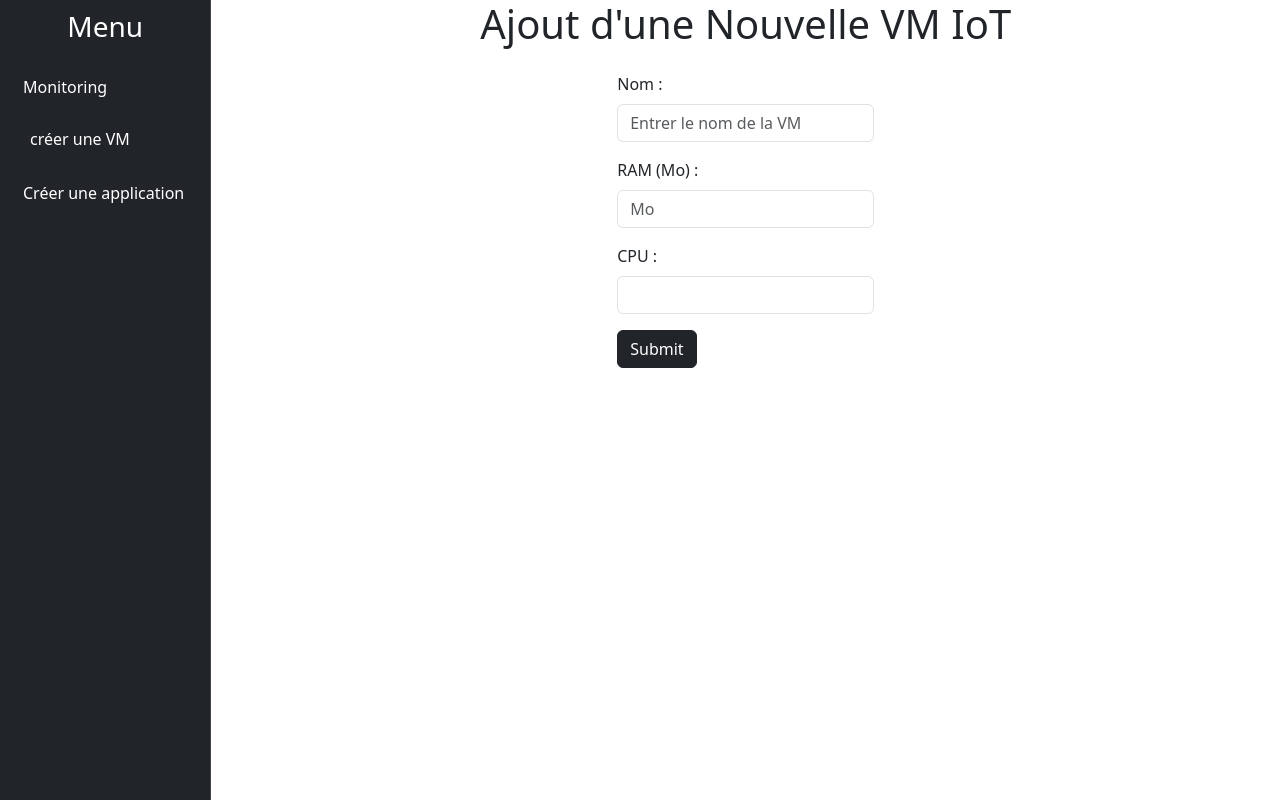
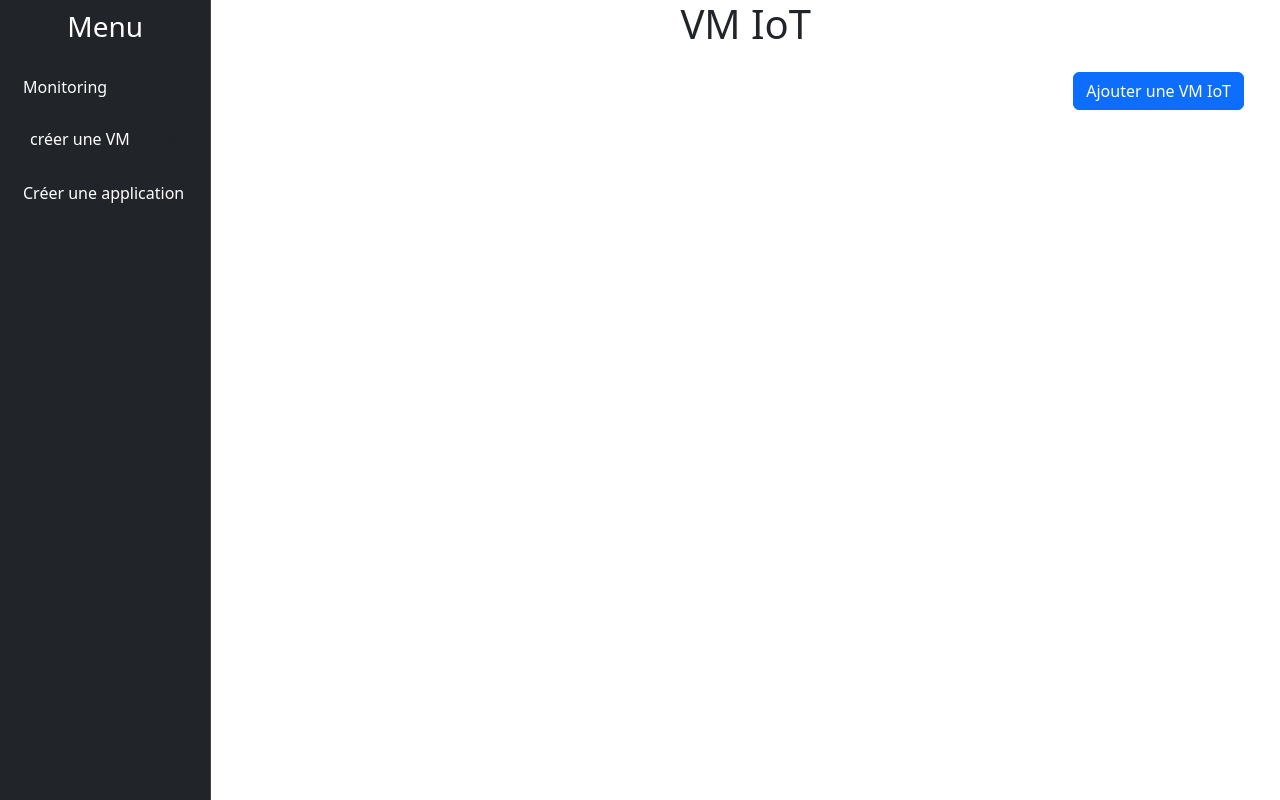
Before and after one commit to ssaumon/stageTR, a Flask app: page /iot in a window 1280 px wide. Run offline with Flask 3, Linux system fonts and the light colour scheme.

Commit message:
ajout de modaux pour la création de VM

```diff
--- a/app/templates/iot.j2
+++ b/app/templates/iot.j2
@@ -42,8 +42,22 @@
         <div class="container-fluid">
 
 
-        <h1 class="d-flex justify-content-center">Ajout d'une Nouvelle VM IoT</h1>
-        <div class="d-flex justify-content-center">
+        <h1 class="d-flex justify-content-center">VM IoT</h1>
+        <div class="d-flex justify-content-end m-4">
+            <button type="button" class=" btn btn-primary" data-bs-toggle="modal" data-bs-target="#modal">
+                Ajouter une VM IoT
+          </button>
+        </div>
+
+        <div class="modal fade " id="modal" >
+            <div class="modal-dialog">
+              <div class="modal-content">
+                <div class="modal-header">
+                  <h5 class="modal-title" id="staticBackdropLabel">Ajouter une VM IoT</h5>
+                  <button type="button" class="btn-close" data-bs-dismiss="modal"></button>
+                </div>
+
+                    <div class="modal-body justify-content-center">
 
                     <form class="form" action="http://192.168.98.90:80/createiot" method="post">
                         <div class="mb-3 mt-3">
@@ -60,9 +74,14 @@
                         <input type="number" class="form-control" id="cpu" name="cpu">
                         </div>
 
-            <button type="submit" class="btn btn-dark">Submit</button>
+                        <button type="submit" class="btn btn-dark">Ajouter</button>
                     </form>
                 </div>
+
+            </div>
+          </div>
+        </div>
+
       </div>
 
 </body>
```
Also changed, not shown: app/templates/edge.j2 (+22 -3 lines). Lines whose indentation alone changed are shown as unchanged.
